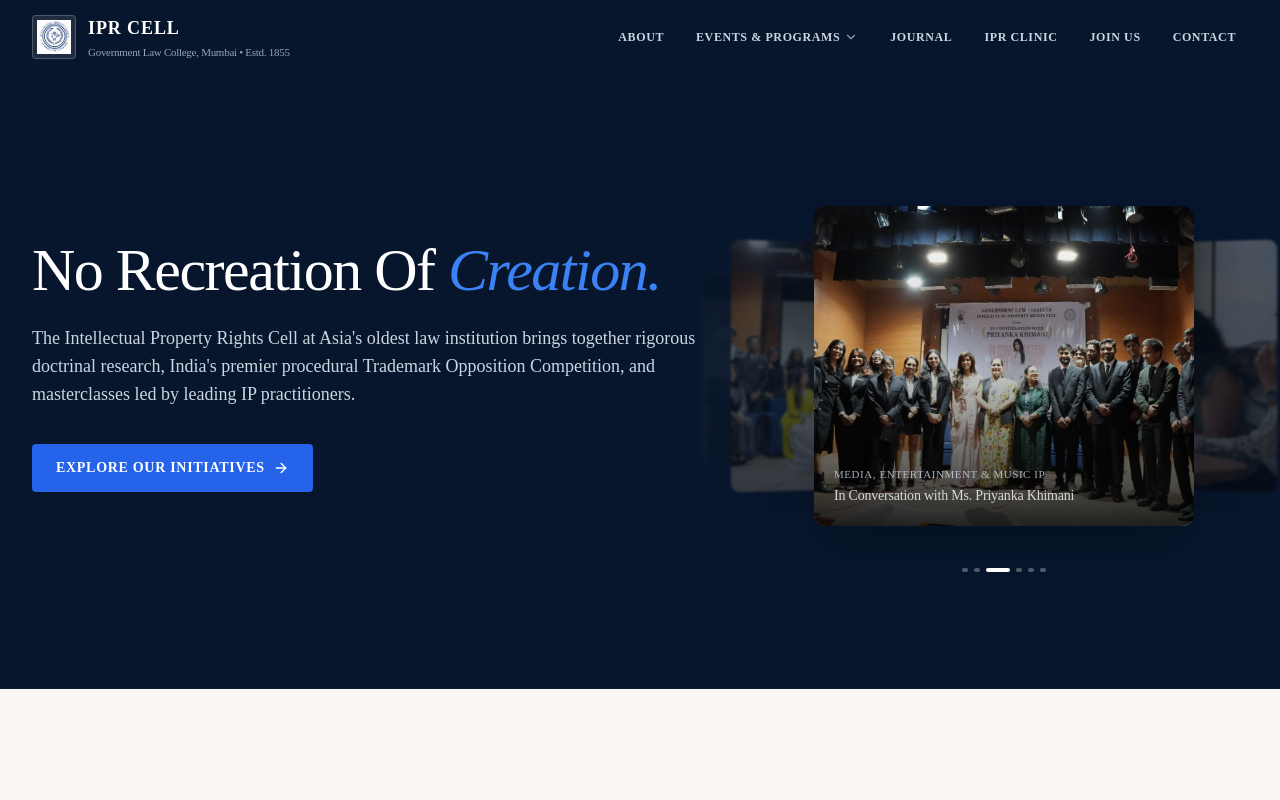
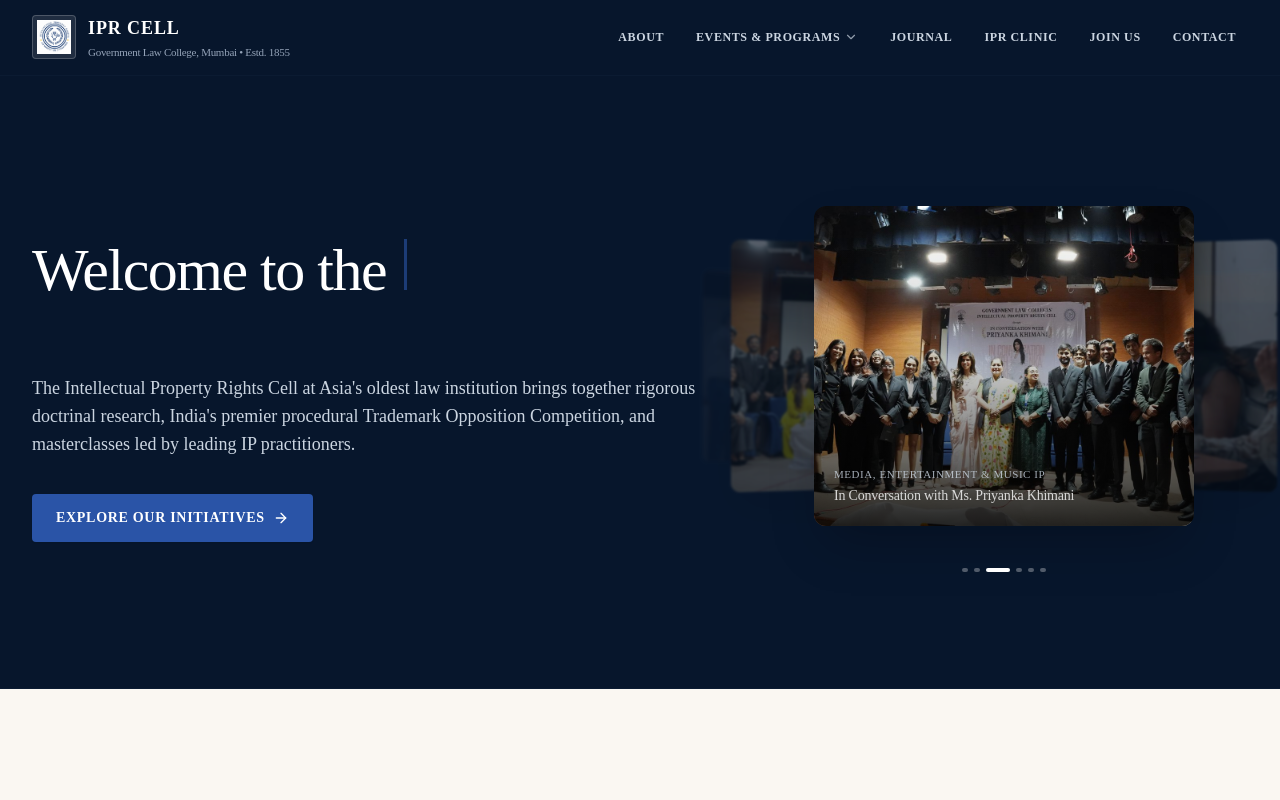
Before and after one commit to iprcglctech/iprcell, a Next.js app: page / in a window 1280 px wide. Shown: the top 800 px of the page. Built offline with nearby package versions, Linux system fonts and the light colour scheme.

Commit message:
feat(ui): add animated typewriter hero heading, update button blue to #2A54A7, and clean clinic quote card

```diff
--- a/src/app/global-error.tsx
+++ b/src/app/global-error.tsx
@@ -32,7 +32,7 @@
           <div className="pt-2">
             <button
               onClick={() => reset()}
-              className="bg-[#2563EB] hover:bg-[#1D4ED8] text-white text-xs uppercase font-bold tracking-wider px-6 py-3 rounded transition-all shadow-sm"
+              className="bg-[#2A54A7] hover:bg-[#1E3F80] text-white text-xs uppercase font-bold tracking-wider px-6 py-3 rounded transition-all shadow-sm"
             >
               Reload Application
             </button>
--- a/src/components/home/FigmaClinicProBono.tsx
+++ b/src/components/home/FigmaClinicProBono.tsx
@@ -33,18 +33,9 @@
             </div>
           </div>
 
-          {/* Right Column: Deep Navy Quote Block with Subnav */}
+          {/* Right Column: Deep Navy Quote Block */}
           <div className="lg:col-span-6">
-            <div className="bg-navy-950 text-white rounded-xl p-8 sm:p-10 shadow-elevated border border-navy-800 space-y-8">
-              {/* Minimal Top Subnav Links */}
-              <div className="flex flex-wrap items-center justify-between gap-3 text-[10px] uppercase font-mono tracking-widest text-slate-400 border-b border-navy-800 pb-4">
-                <Link href="/about" className="hover:text-white transition-colors">ABOUT</Link>
-                <Link href="/events" className="hover:text-white transition-colors">EVENTS &amp; PROGRAMS</Link>
-                <Link href="/journal" className="hover:text-white transition-colors">JOURNAL</Link>
-                <Link href="/ipr-clinic" className="text-electric-light font-bold">IPR CLINIC</Link>
-                <Link href="/join" className="hover:text-white transition-colors">JOIN US</Link>
-                <Link href="/contact" className="hover:text-white transition-colors">CONTACT</Link>
-              </div>
+            <div className="bg-navy-950 text-white rounded-xl p-8 sm:p-10 shadow-elevated border border-navy-800 space-y-6">
 
               {/* Quotation */}
               <div className="space-y-4">
--- a/src/components/home/Hero.tsx
+++ b/src/components/home/Hero.tsx
@@ -4,6 +4,7 @@
 import Link from "next/link";
 import { ArrowRight } from "lucide-react";
 import DepthCarousel, { CarouselItem } from "@/components/ui/DepthCarousel";
+import TypewriterHeroHeading from "@/components/home/TypewriterHeroHeading";
 
 export default function Hero() {
   const heroGallery: CarouselItem[] = [
@@ -45,10 +46,8 @@
         <div className="grid grid-cols-1 lg:grid-cols-12 gap-12 lg:gap-8 items-center">
           {/* Left Column: Editorial Headline */}
           <div className="lg:col-span-7 space-y-6">
-            {/* Main Heading */}
-            <h1 className="text-3xl sm:text-4xl lg:text-5xl xl:text-6xl font-serif font-normal tracking-tight text-white leading-[1.12]">
-              No Recreation Of <span className="italic text-electric-light">Creation.</span>
-            </h1>
+            {/* Animated Typographer Heading */}
+            <TypewriterHeroHeading />
 
             {/* Subtitle */}
             <p className="text-slate-300 text-sm sm:text-base lg:text-lg leading-relaxed max-w-2xl font-sans font-normal">
--- /dev/null
+++ b/src/components/home/TypewriterHeroHeading.tsx
@@ -0,0 +1,139 @@
+"use client";
+
+import React, { useState, useEffect } from "react";
+
+export default function TypewriterHeroHeading() {
+  const [phase, setPhase] = useState<
+    "typing1" | "pause1" | "deleting1" | "pause2" | "typing2" | "hold2" | "deleting2" | "pauseReset"
+  >("typing1");
+  const [text, setText] = useState("");
+
+  const phrase1 = "No Recreation Of Creation.";
+  const phrase2 = "Welcome to the IPR Cell, Government Law College, Mumbai";
+
+  useEffect(() => {
+    let timer: NodeJS.Timeout;
+
+    if (phase === "typing1") {
+      if (text.length < phrase1.length) {
+        timer = setTimeout(() => {
+          setText(phrase1.slice(0, text.length + 1));
+        }, 75);
+      } else {
+        timer = setTimeout(() => {
+          setPhase("pause1");
+        }, 2000);
+      }
+    } else if (phase === "pause1") {
+      timer = setTimeout(() => {
+        setPhase("deleting1");
+      }, 300);
+    } else if (phase === "deleting1") {
+      if (text.length > 0) {
+        timer = setTimeout(() => {
+          setText(text.slice(0, -1));
+        }, 30);
+      } else {
+        timer = setTimeout(() => {
+          setPhase("pause2");
+        }, 400);
+      }
+    } else if (phase === "pause2") {
+      timer = setTimeout(() => {
+        setPhase("typing2");
+      }, 250);
+    } else if (phase === "typing2") {
+      if (text.length < phrase2.length) {
+        timer = setTimeout(() => {
+          setText(phrase2.slice(0, text.length + 1));
+        }, 65);
+      } else {
+        timer = setTimeout(() => {
+          setPhase("hold2");
+        }, 8000); // Display the official welcome for 8s
+      }
+    } else if (phase === "hold2") {
+      timer = setTimeout(() => {
+        setPhase("deleting2");
+      }, 200);
+    } else if (phase === "deleting2") {
+      if (text.length > 0) {
+        timer = setTimeout(() => {
+          setText(text.slice(0, -1));
+        }, 25);
+      } else {
+        timer = setTimeout(() => {
+          setPhase("pauseReset");
+        }, 400);
+      }
+    } else if (phase === "pauseReset") {
+      timer = setTimeout(() => {
+        setPhase("typing1");
+      }, 300);
+    }
+
+    return () => clearTimeout(timer);
+  }, [text, phase]);
+
+  // Helper to render formatted rich text while typing
+  const renderFormattedText = () => {
+    // When typing or pausing phrase 1 ("No Recreation Of Creation.")
+    if (phase === "typing1" || phase === "pause1" || phase === "deleting1") {
+      const targetPrefix = "No Recreation Of ";
+      if (text.length <= targetPrefix.length) {
+        return <span>{text}</span>;
+      }
+      const part1 = targetPrefix;
+      const part2 = text.slice(targetPrefix.length);
+      return (
+        <>
+          <span>{part1}</span>
+          <span className="italic text-electric-light">{part2}</span>
+        </>
+      );
+    }
+
+    if (phase === "pause2" || phase === "pauseReset") {
+      return <span>&nbsp;</span>;
+    }
+
+    // When typing, holding, or deleting phrase 2
+    const p1 = "Welcome to the ";
+    const p2 = "IPR Cell, ";
+    const p3 = "Government Law College, Mumbai";
+
+    if (text.length <= p1.length) {
+      return <span>{text}</span>;
+    } else if (text.length <= p1.length + p2.length) {
+      const t1 = p1;
+      const t2 = text.slice(p1.length);
+      return (
+        <>
+          <span className="text-slate-200">{t1}</span>
+          <span className="font-semibold text-white">{t2}</span>
+        </>
+      );
+    } else {
+      const t1 = p1;
+      const t2 = p2;
+      const t3 = text.slice(p1.length + p2.length);
+      return (
+        <>
+          <span className="text-slate-200">{t1}</span>
+          <span className="font-semibold text-white">{t2}</span>
+          <br className="hidden sm:inline" />
+          <span className="italic text-electric-light font-normal drop-shadow-sm">{t3}</span>
+        </>
+      );
+    }
+  };
+
+  return (
+    <div className="min-h-[110px] sm:min-h-[140px] lg:min-h-[160px] flex items-center">
+      <h1 className="text-3xl sm:text-4xl lg:text-5xl xl:text-6xl font-serif font-normal tracking-tight text-white leading-[1.14]">
+        {renderFormattedText()}
+        <span className="inline-block w-[3px] h-[0.85em] bg-electric ml-1 align-baseline animate-pulse" />
+      </h1>
+    </div>
+  );
+}
--- a/tailwind.config.ts
+++ b/tailwind.config.ts
@@ -9,10 +9,10 @@
   theme: {
     extend: {
       colors: {
-        // Original Warm Cream Editorial Palette
+        // Warm Cream Editorial Palette
         cream: {
           50: "#FCFAF7",
-          100: "#FAF7F2", // Main Warm Editorial Background
+          100: "#FAF7F2",
           200: "#F4EFE6",
           300: "#EAE3D5",
           border: "#E7E0D2",
@@ -24,10 +24,10 @@
           300: "#EAE3D5",
           border: "#E7E0D2",
         },
-        // Original Deep Navy
+        // Deep Institutional Navy
         navy: {
-          950: "#07162C", // Deepest background
-          900: "#0B1B32", // Institutional Navy
+          950: "#07162C",
+          900: "#0B1B32",
           850: "#0F223F",
           800: "#132D52",
           700: "#1E3E6B",
@@ -45,13 +45,13 @@
           light: "#CEB681",
           soft: "#F8F5EE",
         },
-        // Original Electric Blue for crisp primary actions
+        // Requested #2A54A7 for buttons and actions
         electric: {
-          DEFAULT: "#2563EB",
-          dark: "#1D4ED8",
-          light: "#3B82F6",
-          soft: "#DBEAFE",
-          ultralight: "#EFF6FF",
+          DEFAULT: "#2A54A7", // Primary Action Blue
+          dark: "#1E3F80",
+          light: "#3E6DC9",
+          soft: "#D9E3F5",
+          ultralight: "#EEF3FC",
         },
         ink: {
           DEFAULT: "#0F172A",
```
